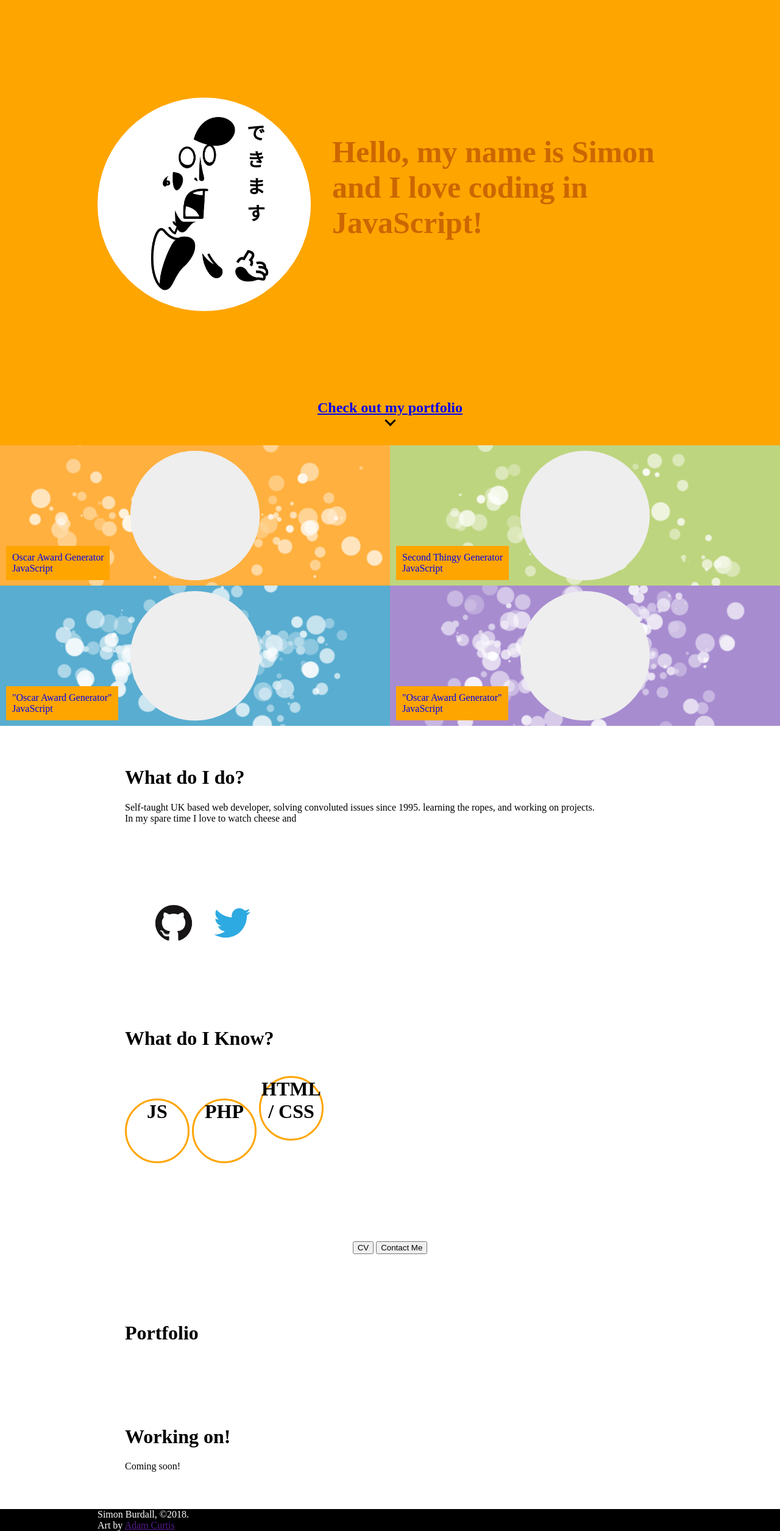
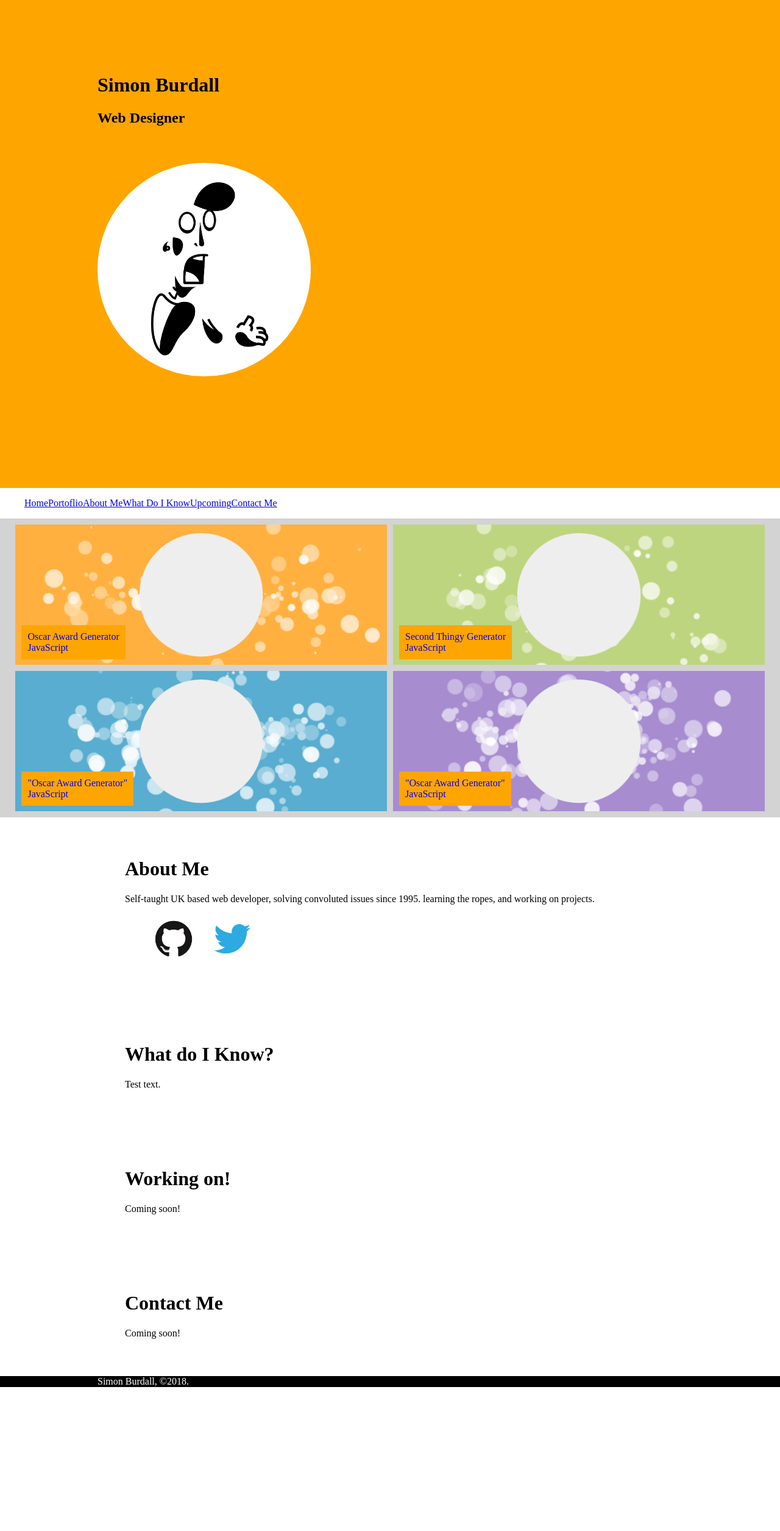
Before and after one commit to SimonBurdall/personalsite, a PHP site: page / in a window 1280 px wide. Shown: the whole page at 61% size. After the commit the page ends 2274 px from the top, so only its background shows below. Run offline with PHP 8.4, Linux system fonts and the light colour scheme.

Commit message:
Redesigned layout

```diff
--- a/index.css
+++ b/index.css
@@ -32,14 +32,7 @@ body {
     margin-top: 60px;
     height: 350px;
     width: 350px;
-}
-
-.header-pull-jptext {
-    width: 25px;
-    font-size: 30px;
-    font-weight: bold;
-    margin-top: -320px;
-    margin-left: 245px;
+    display: flex;
 }
 
 #title-output {
@@ -49,40 +42,25 @@ body {
     color: #CC6600;
 }
 
-.toaster-pop{
-    text-align: center;
-    margin-top: -145px;
-    padding: 0px 30px 30px;
+.portfolio-thumbnail-row{
+    display: flex;
+    flex-wrap: wrap;
+    justify-content: center;
+    padding: 5px;
+    margin-left: 0;
+    margin-right: 0;
+    background-color: lightgrey;
 }
 
-i {
-  border: solid black;
-  border-width: 0 3px 3px 0;
-  display: inline-block;
-  padding: 5px;
-}
-
-.arrowdown {
-    transform: rotate(45deg);
-    -webkit-transform: rotate(45deg);
-}
-
-.project-thumbnail-row{
-    display: flex;
-    flex-wrap: wrap;
-    padding: 0px;
-    margin-left: 0;
-    margin-right: 0;
-}
-
-.project-thumbnail{
-    flex: 0 0 25%;
+.portfolio-thumbnail{
+    flex: 0 0 24%;
     height: 230px;
+    margin: 5px;
     background-position: 50% 50%;
     background-size: cover;
 }
 
-.project-thumbnail-title{
+.portfolio-thumbnail-title{
     background-color: orange;
     display: inline-block;
     margin-top: 165px;
@@ -91,18 +69,20 @@ i {
 }
 
 @media only screen and (max-width: 1300px){
-.project-thumbnail{
-    flex: 0 0 50%;
+.portfolio-thumbnail{
+    flex: 0 0 48%;
     height: 230px;
+    margin: 5px;
     background-position: 50% 50%;
     background-size: cover;
 }
 }
 
 @media only screen and (max-width: 700px){
-.project-thumbnail{
-    flex: 0 0 100%;
+.portfolio-thumbnail{
+    flex: 0 0 99%;
     height: 230px;
+    margin: 5px;
     background-position: 50% 50%;
     background-size: cover;
 }
@@ -117,20 +97,22 @@ i {
     padding: 45px;
 }
 
+.portfolio-container{
+    background-color: grey;
+    padding: 30px;
+    display: flex;
+}
+
+.portfolio-thumbnail-1{
+   width: 257px;
+    height: 230px;
+    margin: 5px;
+    background-position: 50% 50%;
+    background-size: cover;
+}
 
 .skills-content{
     padding: 45px;
-}
-
-.lang{
-    width: 100px;
-    height: 100px;
-    text-align: center;
-    display: inline-block;
-
-    border-radius: 50%;
-    border-color: orange;
-    border-style: solid;
 }
 
 .footer-wrapper{
--- a/index.html
+++ b/index.html
@@ -9,50 +9,57 @@
 <body>
 	<header class="header-wrapper">
 		<div class="head-container">
+			<!--<h1 id="title-output"></h1>-->
+			<h1>Simon Burdall</h1>
+			<h2>Web Designer</h2>
 			<img class="logo-icon" src="images/logo.png">
-			<h1 class="header-pull-jptext">できます</h1>
-			<h1 id="title-output"></h1>
 		</div>
 	</header>
 
-	<div class="toaster-pop">
-		<a href="#portfolio"><h2 style="margin-top: 0px; margin-bottom: 0px;">Check out my portfolio</h2></a>
-		<i class="arrowdown"></i>
+	<div class="site-navigation">
+		<ul class="navi-ul">
+			<li class="navi-li"><a href="#home">Home</a></li>
+			<li class="navi-li"><a href="#home">Portoflio</a></li>
+			<li class="navi-li"><a href="#home">About Me</a></li>
+			<li class="navi-li"><a href="#home">What Do I Know</a></li>
+			<li class="navi-li"><a href="#home">Upcoming</a></li>
+			<li class="navi-li"><a href="#home">Contact Me</a></li>
+		</ul>
 	</div>
 
-	<div class="project-thumbnail-row">
-		<div class="project-thumbnail" style="background-image: url(images/projects-1.png);">
+	<div class="portfolio-thumbnail-row">
+		<div class="portfolio-thumbnail" style="background-image: url(images/projects-1.png);">
 			<a title="Oscar Award Generator" href="#">
 				<div>
-					<span class="project-thumbnail-title"> Oscar Award Generator <br>
-					<span class="project-thumbnail-code">JavaScript</span>
+					<span class="portfolio-thumbnail-title"> Oscar Award Generator <br>
+					<span class="portfolio-thumbnail-code">JavaScript</span>
 					</span>
 				</div>
 			</a>
 		</div>
-		<div class="project-thumbnail" style="background-image: url(images/projects-2.png);">
+		<div class="portfolio-thumbnail" style="background-image: url(images/projects-2.png);">
 			<a title="Oscar Award Generator" href="#">
 				<div>
-					<span class="project-thumbnail-title"> Second Thingy Generator<br>
-					<span class="project-thumbnail-code">JavaScript</span>
+					<span class="portfolio-thumbnail-title"> Second Thingy Generator<br>
+					<span class="portfolio-thumbnail-code">JavaScript</span>
 					</span>
 				</div>
 			</a>
 		</div>
-		<div class="project-thumbnail" style="background-image: url(images/projects-3.png);">
+		<div class="portfolio-thumbnail" style="background-image: url(images/projects-3.png);">
 			<a title="Oscar Award Generator" href="#">
 				<div>
-						<span class="project-thumbnail-title"> "Oscar Award Generator"<br>
-						<span class="project-thumbnail-code">JavaScript</span>
+						<span class="portfolio-thumbnail-title"> "Oscar Award Generator"<br>
+						<span class="portfolio-thumbnail-code">JavaScript</span>
 						</span>
 				</div>
 			</a>
 		</div>
-		<div class="project-thumbnail" style="background-image: url(images/projects-4.png);">
+		<div class="portfolio-thumbnail" style="background-image: url(images/projects-4.png);">
 			<a title="Oscar Award Generator" href="#">
 				<div>
-						<span class="project-thumbnail-title"> "Oscar Award Generator"<br>
-						<span class="project-thumbnail-code">JavaScript</span>
+						<span class="portfolio-thumbnail-title"> "Oscar Award Generator"<br>
+						<span class="portfolio-thumbnail-code">JavaScript</span>
 						</span>
 				</div>
 			</a>
@@ -60,13 +67,10 @@
 	</div>
 
 	<div class="bio-container">
-		<div class="content">
-			<h1>What do I do?</h1>
-			<p>Self-taught UK based web developer, solving convoluted issues since 1995. learning the ropes, and working on projects.</br>In my spare time I love to watch cheese and
-			</p>
-		</div>
 
 		<div class="content">
+			<h1>About Me</h1>
+			<p>Self-taught UK based web developer, solving convoluted issues since 1995. learning the ropes, and working on projects.</p>
 			<ul>
         		<li>
         			<a href='https://github.com/simonburdall'><img src="images/github.png"></a>
@@ -79,20 +83,7 @@
 
 		<div class="content">
 			<h1>What do I Know?</h1>
-			<h1 class="lang">JS</h1>
-			<h1 class="lang">PHP</h1>
-			<h1 class="lang">HTML / CSS</h1>
-			<p></p>
-		</div>
-
-		<div class="content" style="text-align: center;">
-			<button class="cv">CV</button>
-			<button class="contact">Contact Me</button>
-		</div>
-
-		<div class="content">
-			<span id="portfolio"></span>
-			<h1>Portfolio</h1>
+			<p>Test text.</p>
 		</div>
 
 
@@ -100,13 +91,15 @@
 			<h1>Working on!</h1>
 			<p>Coming soon!</p>
 		</div>
+
+		<div class="content">
+			<h1>Contact Me</h1>
+			<p>Coming soon!</p>
+		</div>
 	</div>
 
 	<div class="footer-wrapper">
-		<div class="footer">
-			Simon Burdall, ©2018.</br>
-			Art by <a href="">Adam Curtis</a>
-		</div>
+		<div class="footer">Simon Burdall, ©2018.</div>
 	</div>
 
 </body>
```
